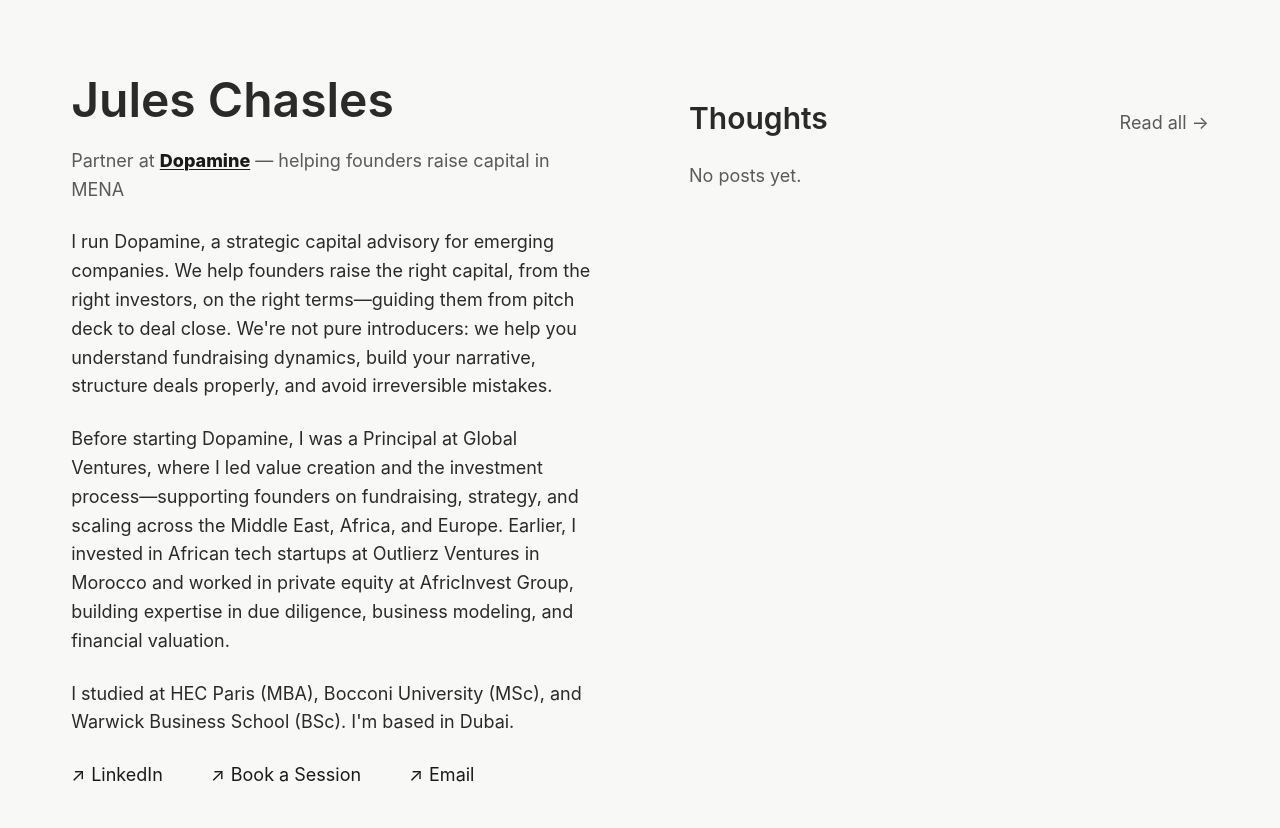
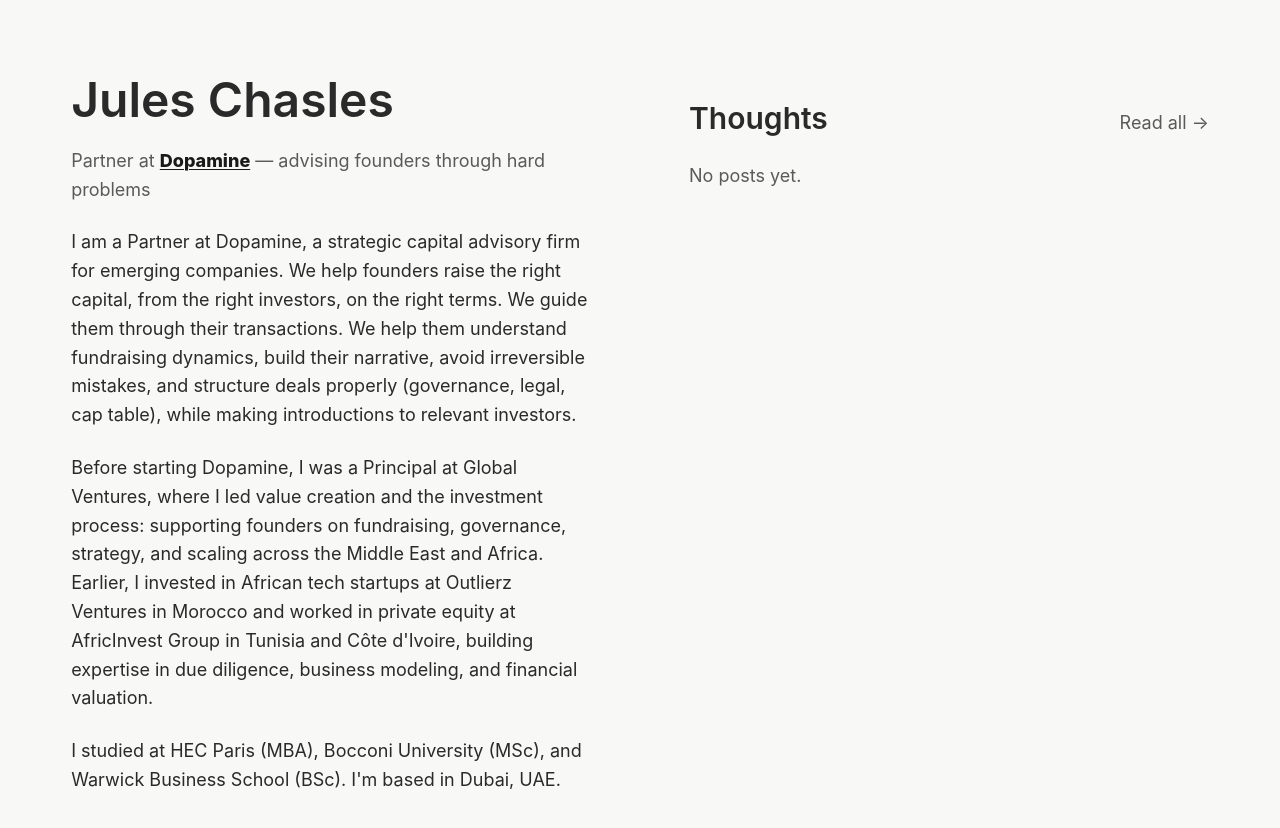
Before and after one commit to juleschasles/juleschasles-website, a Next.js app: page / in a window 1280 px wide. Shown: the top 828 px of the page. Built offline with nearby package versions, Linux system fonts and the light colour scheme.

Commit message:
Homepage text changed

```diff
--- a/app/page.tsx
+++ b/app/page.tsx
@@ -18,20 +18,20 @@ export default function Home() {
           </h1>
 
           <p className="text-sm mb-8 text-[#5A5A5A]">
-            Partner at <a href="https://www.dopaminecap.com" target="_blank" rel="noopener noreferrer" className="link-bold">Dopamine</a> — helping founders raise capital in MENA
+            Partner at <a href="https://www.dopaminecap.com" target="_blank" rel="noopener noreferrer" className="link-bold">Dopamine</a> — advising founders through hard problems
           </p>
 
           <div className="space-y-4 mb-10 text-sm leading-relaxed">
             <p>
-              I run Dopamine, a strategic capital advisory for emerging companies. We help founders raise the right capital, from the right investors, on the right terms—guiding them from pitch deck to deal close. We're not pure introducers: we help you understand fundraising dynamics, build your narrative, structure deals properly, and avoid irreversible mistakes.
+              I am a Partner at Dopamine, a strategic capital advisory firm for emerging companies. We help founders raise the right capital, from the right investors, on the right terms. We guide them through their transactions. We help them understand fundraising dynamics, build their narrative, avoid irreversible mistakes, and structure deals properly (governance, legal, cap table), while making introductions to relevant investors.
             </p>
 
             <p>
-              Before starting Dopamine, I was a Principal at Global Ventures, where I led value creation and the investment process—supporting founders on fundraising, strategy, and scaling across the Middle East, Africa, and Europe. Earlier, I invested in African tech startups at Outlierz Ventures in Morocco and worked in private equity at AfricInvest Group, building expertise in due diligence, business modeling, and financial valuation.
+              Before starting Dopamine, I was a Principal at Global Ventures, where I led value creation and the investment process: supporting founders on fundraising, governance, strategy, and scaling across the Middle East and Africa. Earlier, I invested in African tech startups at Outlierz Ventures in Morocco and worked in private equity at AfricInvest Group in Tunisia and Côte d'Ivoire, building expertise in due diligence, business modeling, and financial valuation.
             </p>
 
             <p>
-              I studied at HEC Paris (MBA), Bocconi University (MSc), and Warwick Business School (BSc). I'm based in Dubai.
+              I studied at HEC Paris (MBA), Bocconi University (MSc), and Warwick Business School (BSc). I'm based in Dubai, UAE.
             </p>
           </div>
 
@@ -53,13 +53,6 @@ export default function Home() {
             >
               <span className="text-xs">↗</span>
               Book a Session
-            </a>
-            <a
-              href="mailto:jules@dopaminecap.com"
-              className="link-nav"
-            >
-              <span className="text-xs">↗</span>
-              Email
             </a>
           </div>
         </div>
```
